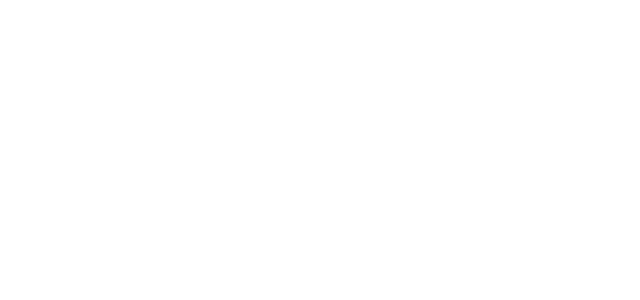
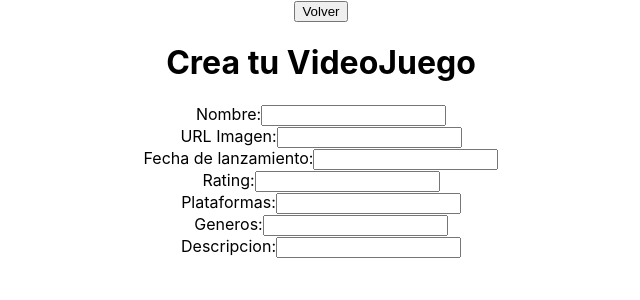
Before and after one commit to DamianYerien/PI-VideoGames, a React (Create React App) app in the folder client/: page /game in a window 1280 px wide. Before the commit this address had no page. Shown: the top 300 px of the page, without its empty margins (319-959 px from the left). Built offline with nearby package versions, Linux system fonts and the light colour scheme; no server answers.

Commit message:
createdgame started

```diff
--- a/client/src/App.js
+++ b/client/src/App.js
@@ -3,7 +3,7 @@
 import { Route, Routes } from 'react-router-dom';
 import LandingPage from './components/LandingPage.jsx'
 import Home from './components/Home';
-// import GameCreate from './components/GameCreate';
+import GameCreate from './components/GameCreate';
 
 
 function App() {
@@ -13,7 +13,7 @@
 
         <Route exact path='/' element={<LandingPage />} />
         <Route  path = '/home' element = {<Home/>}/>
-        {/* <Route  path = '/Game' element = {<GameCreate/>}/> */}
+        <Route  path = '/game' element = {<GameCreate/>}/>
       </Routes>
     </div>
 
--- a/client/src/components/GameCreate.jsx
+++ b/client/src/components/GameCreate.jsx
@@ -1,67 +1,66 @@
-// import React, { useEffect, useState } from "react";
-// import { useDispatch, useSelector } from "react-redux";
-// import { getAllGenres,  } from "../actions";
-// import { Link, useHistory } from "react-router-dom";
+import React, { useEffect, useState } from "react";
+import { useDispatch, useSelector } from "react-redux";
+import { getAllGenres,  } from "../actions";
+import { Link, useHistory } from "react-router-dom";
 
 
-// export default function gameCreate(){
-// const dispatch = useDispatch();
-// const allGenres = useSelector(state => state.allGenres)
+export default function GameCreate(){
+const dispatch = useDispatch();
+const allGenres = useSelector(state => state.allGenres)
 
-// const [input, SetInput] = useState({
+const [input, SetInput] = useState({
 
-//         name :"",
-//         image : "https://media.rawg.io/media/games/a3c/a3c529a12c896c0ef02db5b4741de2ba.jpg",
-//         description : "",
-//         released : "",
-//         rating: 3.5,
-//         platforms: [],
-//         genres:  ""
-
-// })
-
-// useEffect(()=> {
-//     dispatch(getAllGenres());
-// }, []);
-
-// return(
-// <div>
-// <Link to='/home'><button>Volver</button></Link>
-// <h1>Crea tu VideoJuego</h1>
-// <form>
-//     <div>
-//         <label>Nombre:</label>
-//         <input type='text' value= {input.name} name='name'/>
-//     </div>
-//     <div>
-//         <label>URL Imagen:</label>
-//         <input type='text' value= {input.image} name='image'/>
-//     </div>
-//     <div>
-//         <label>Fecha de lanzamiento:</label>
-//         <input type='text' value= {input.released} name='released'/>
-//     </div>
-//     <div>
-//         <label>Rating:</label>
-//         <input type='text' value= {input.rating} name='rating'/>
-//     </div>
-//     <div>
-//         <label>Plataformas:</label>
-//         <input type='text' value= {input.platforms} name='platforms'/>
-//     </div>
-//     <div>
-//         <label>Generos:</label>
-//         <input type='text' value= {input.genres} name='genres'/>
-//     </div>
-//     <div>
-//         <label>Descripcion:</label>
-//         <input type='text' value= {input.description} name='description'/>
-//     </div>
-// </form>
+        name :"",
+        image : "",
+        description : "",
+        released : "",
+        rating: "",
 
 
-// </div>
+})
 
-// )
+useEffect(()=> {
+    dispatch(getAllGenres());
+}, []);
 
-// }
+return(
+<div>
+<Link to='/home'><button>Volver</button></Link>
+<h1>Crea tu VideoJuego</h1>
+<form>
+    <div>
+        <label>Nombre:</label>
+        <input type='text' value= {input.name} name='name'/>
+    </div>
+    <div>
+        <label>URL Imagen:</label>
+        <input type='text' value= {input.image} name='image'/>
+    </div>
+    <div>
+        <label>Fecha de lanzamiento:</label>
+        <input type='text' value= {input.released} name='released'/>
+    </div>
+    <div>
+        <label>Rating:</label>
+        <input type='text' value= {input.rating} name='rating'/>
+    </div>
+    <div>
+        <label>Plataformas:</label>
+        <input type='text' value= {input.platforms} name='platforms'/>
+    </div>
+    <div>
+        <label>Generos:</label>
+        <input type='text' value= {input.genres} name='genres'/>
+    </div>
+    <div>
+        <label>Descripcion:</label>
+        <input type='text' value= {input.description} name='description'/>
+    </div>
+</form>
+
+
+</div>
+
+)
+
+}
--- a/client/src/components/NavBar.jsx
+++ b/client/src/components/NavBar.jsx
@@ -7,7 +7,7 @@
     return (
         <div>
 
-            <Link to='/videogame'>Crear VideoJuego</Link>
+            <Link to='/game'>Crear VideoJuego</Link>
             <h1>-------DAMI GAMES-------</h1>
             <button onClick={e => { handleClick(e) }}>Refresh</button>
         </div>
```
Also changed, not shown: 1 other file (tests, documents, lock files or other folders).
